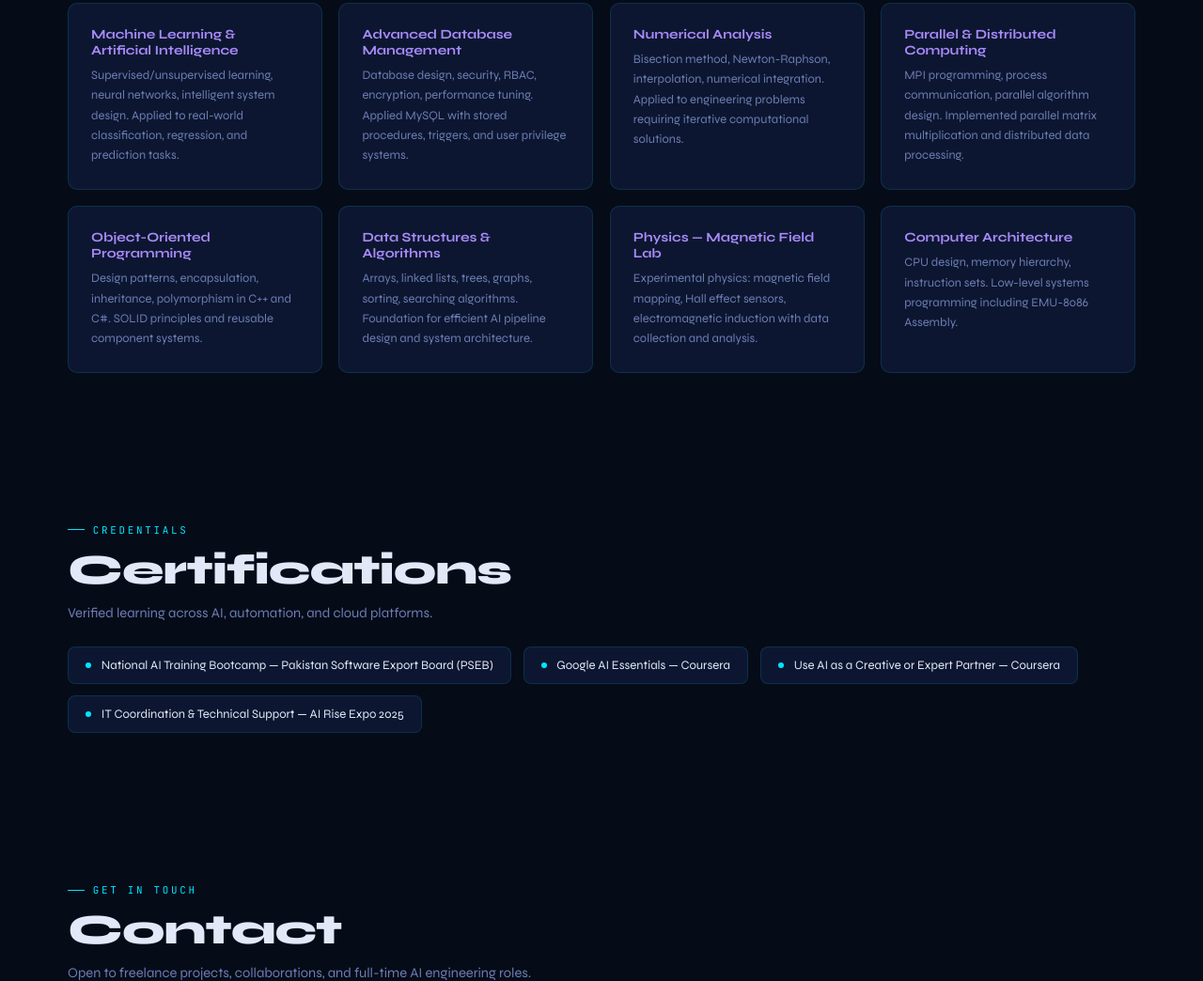
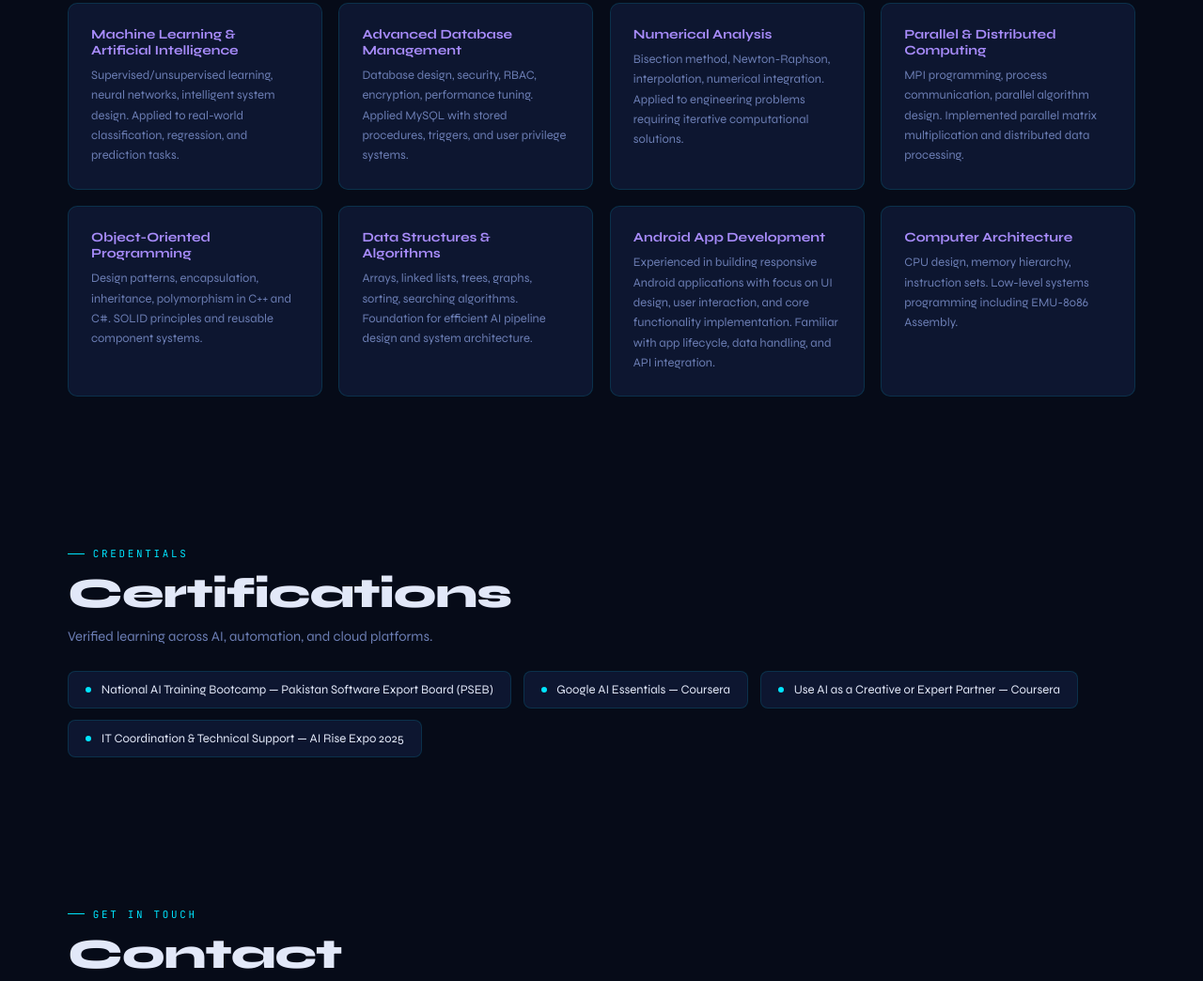
Before and after one commit to mkamrandeveloper/kamran-portfolio, a plain HTML site: page index.html in a window 1280 px wide. Shown: the part 5138-6182 px from the top of the page at 94% size. Drawn offline with Linux system fonts and the light colour scheme.

Commit message:
Replace Physics with Android App Development in academics

```diff
--- a/index.html
+++ b/index.html
@@ -416,7 +416,7 @@ const ACADEMICS = [
   {id:4,course:"Parallel & Distributed Computing",desc:"MPI programming, process communication, parallel algorithm design. Implemented parallel matrix multiplication and distributed data processing."},
   {id:5,course:"Object-Oriented Programming",desc:"Design patterns, encapsulation, inheritance, polymorphism in C++ and C#. SOLID principles and reusable component systems."},
   {id:6,course:"Data Structures & Algorithms",desc:"Arrays, linked lists, trees, graphs, sorting, searching algorithms. Foundation for efficient AI pipeline design and system architecture."},
-  {id:7,course:"Physics — Magnetic Field Lab",desc:"Experimental physics: magnetic field mapping, Hall effect sensors, electromagnetic induction with data collection and analysis."},
+  {id:7,course:"Android App Development",desc:"Experienced in building responsive Android applications with focus on UI design, user interaction, and core functionality implementation. Familiar with app lifecycle, data handling, and API integration."},
   {id:8,course:"Computer Architecture",desc:"CPU design, memory hierarchy, instruction sets. Low-level systems programming including EMU-8086 Assembly."},
 ];
 
```
